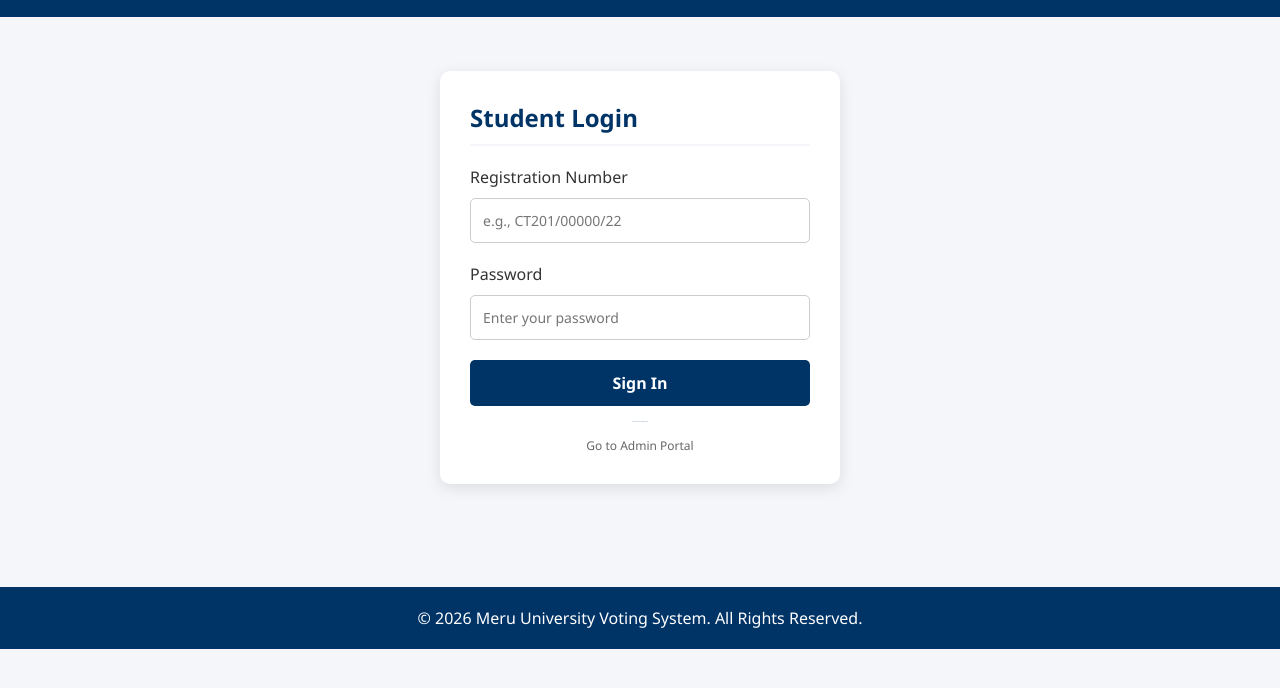
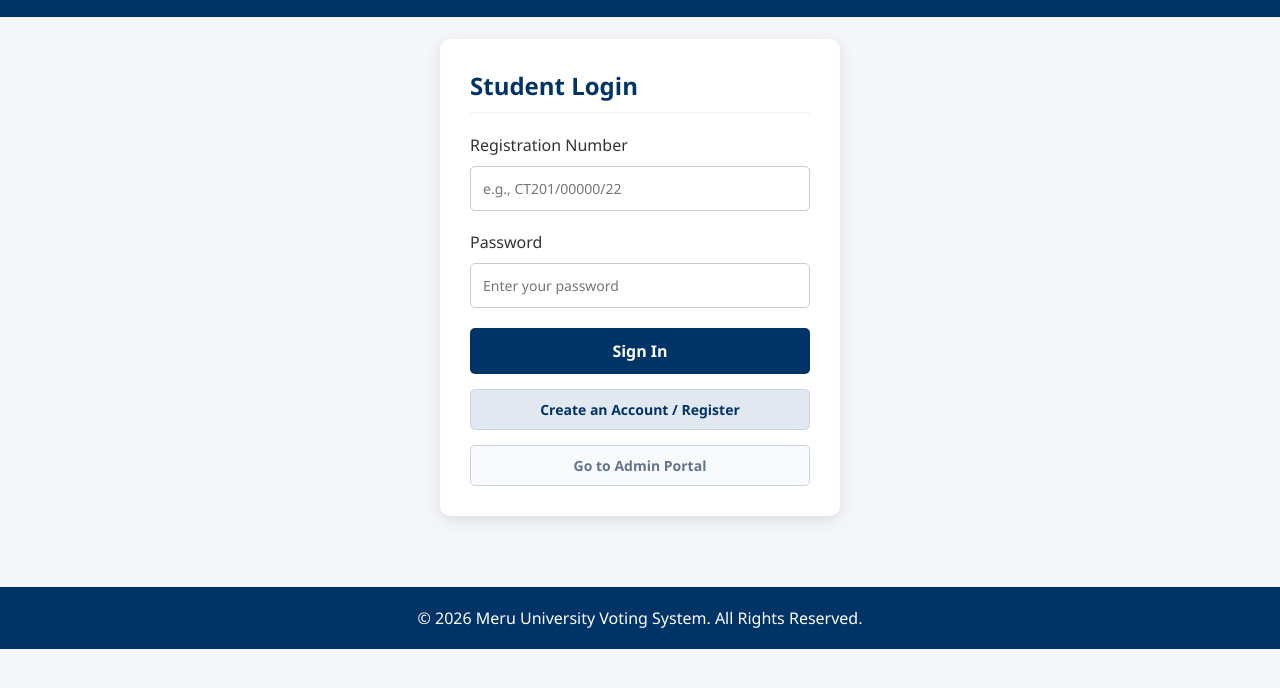
Before and after one commit to cizzla/votingapp, a website: page index.html in a window 1280 px wide. Shown: the part 88-776 px from the top of the page. Drawn offline with Linux system fonts and the light colour scheme.

Commit message:
Update index.html

```diff
--- a/index.html
+++ b/index.html
@@ -32,6 +32,7 @@ header button.logout-btn {
     top: 25px;
     background: #cc0000;
     padding: 8px 15px;
+    width: auto;
 }
 
 .container {
@@ -74,18 +75,25 @@ header button.logout-btn {
     padding-bottom: 10px;
 }
 
-.toggle-link {
+/* Beautiful Navigation Buttons for swapping pages */
+.nav-link-btn {
     display: block;
+    text-align: center;
     margin-top: 15px;
+    background: #e2e8f0;
     color: #003366;
+    border: 1px solid #cbd5e1;
+    padding: 10px;
+    border-radius: 5px;
+    font-size: 14px;
+    font-weight: 600;
     text-decoration: none;
-    font-size: 0.9px;
-    text-align: center;
     cursor: pointer;
+    transition: all 0.2s;
 }
 
-.toggle-link:hover {
-    text-decoration: underline;
+.nav-link-btn:hover {
+    background: #cbd5e1;
 }
 
 input, select {
@@ -230,6 +238,7 @@ footer {
 
 <div class="container">
 
+    <!-- PAGE 1: STUDENT LOGIN (INDEX VIEW) -->
     <div id="view-login" class="page-view active">
         <div class="auth-wrapper">
             <div class="card">
@@ -241,12 +250,15 @@ footer {
                 <input type="password" id="loginPass" placeholder="Enter your password">
 
                 <button onclick="handleStudentLogin()">Sign In</button>
-                <a class="toggle-link" onclick="switchView('view-register')">Don't have an account? Register here</a>
-                <a class="toggle-link" onclick="switchView('view-admin-login')" style="color: #666; font-size: 12px;">Go to Admin Portal</a>
+
+                <!-- Fixed Navigation Links -->
+                <div class="nav-link-btn" onclick="switchView('view-register')">Create an Account / Register</div>
+                <div class="nav-link-btn" onclick="switchView('view-admin-login')" style="background: #f8fafc; color: #64748b;">Go to Admin Portal</div>
             </div>
         </div>
     </div>
 
+    <!-- PAGE 2: STUDENT REGISTRATION -->
     <div id="view-register" class="page-view">
         <div class="auth-wrapper">
             <div class="card">
@@ -261,11 +273,12 @@ footer {
                 <input type="password" id="regPass" placeholder="Choose a secure password">
 
                 <button onclick="handleStudentRegistration()">Create Account</button>
-                <a class="toggle-link" onclick="switchView('view-login')">Already registered? Log in here</a>
+                <div class="nav-link-btn" onclick="switchView('view-login')">Already registered? Log in here</div>
             </div>
         </div>
     </div>
 
+    <!-- PAGE 3: ADMIN LOGIN -->
     <div id="view-admin-login" class="page-view">
         <div class="auth-wrapper">
             <div class="card">
@@ -277,11 +290,12 @@ footer {
                 <input type="password" id="adminPass" placeholder="Enter admin password">
 
                 <button onclick="handleAdminLogin()">Verify Authority</button>
-                <a class="toggle-link" onclick="switchView('view-login')">Return to Student Login</a>
+                <div class="nav-link-btn" onclick="switchView('view-login')">Return to Student Login</div>
             </div>
         </div>
     </div>
 
+    <!-- PAGE 4: VOTING DASHBOARD (PROTECTED - STUDENTS ONLY) -->
     <div id="view-dashboard" class="page-view">
         <div class="user-welcome">
             <h3>Logged in as: <span id="displayStudentName" style="color:#003366;">Student</span></h3>
@@ -313,10 +327,12 @@ footer {
         </div>
     </div>
 
+    <!-- PAGE 5: ADMIN SYSTEM DASHBOARD (PROTECTED - ADMINS ONLY) -->
     <div id="view-admin-dashboard" class="page-view">
         <h2>System Administration Control Panel</h2>
 
         <div class="admin-grid">
+            <!-- Left Side: Live Tally Monitor -->
             <div class="results-box">
                 <h3>Live Election Results</h3>
                 <div class="result-item">
@@ -333,6 +349,7 @@ footer {
                 </div>
             </div>
 
+            <!-- Right Side: Voter Photo & Registry Records Modifier -->
             <div class="voter-management">
                 <h3>Voter Registry Editor</h3>
                 <p style="font-size: 13px; color:#666; margin-bottom: 15px;">Modify registered student information and upload identification photos.</p>
@@ -348,7 +365,8 @@ footer {
                         </tr>
                     </thead>
                     <tbody id="voterTableBody">
-                        </tbody>
+                        <!-- Dynamic Records populate here -->
+                    </tbody>
                 </table>
             </div>
         </div>
```
